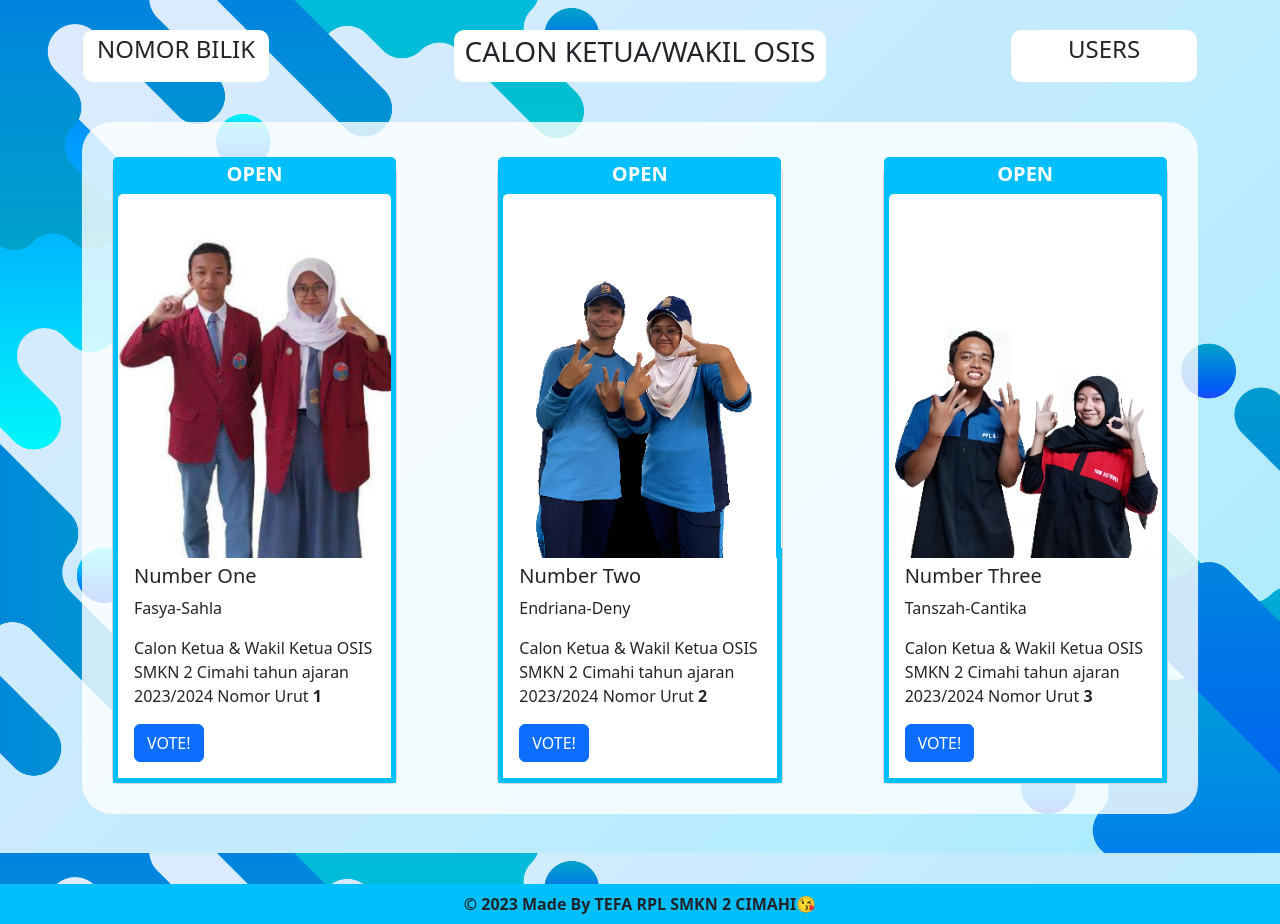
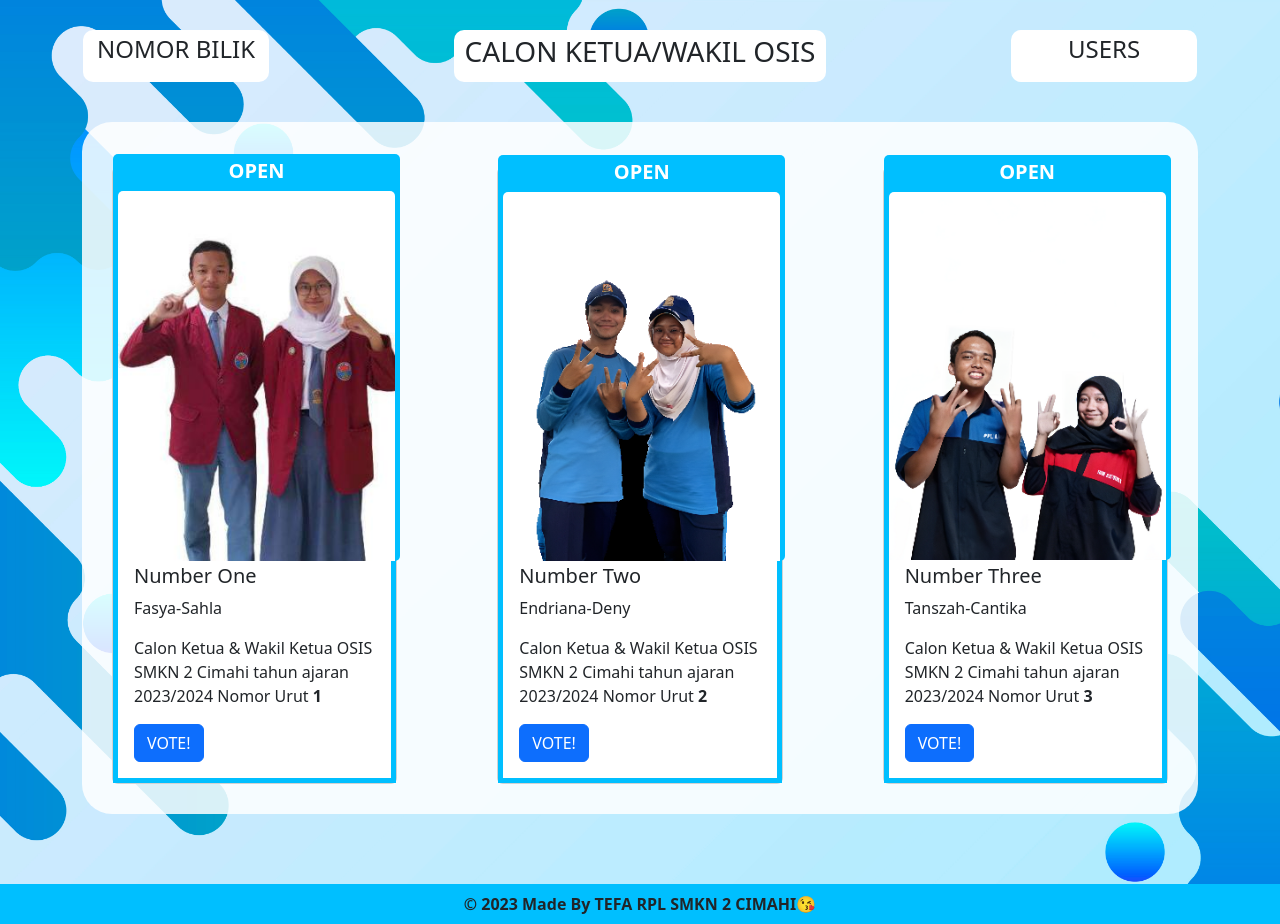
Before and after one commit to msa209hua/pemilos, a PHP site: page /pemilos/pilih.php in a window 1280 px wide. Run offline with PHP 8.4, Linux system fonts and the light colour scheme.

Commit message:
penyesuaian

```diff
--- a/index.php
+++ b/index.php
@@ -7,6 +7,7 @@
 
 body {
   background-image: url('foto/backgroundhome2.jpg');
+  background-size: contain;
 }
 button {
  --color: #0000FF;
@@ -64,7 +65,7 @@ button:active:before {
     width: 100%;
     height: 40px;
     background-color: deepskyblue;
-    margin-top: 107px;
+    margin-top: 204px;
     font-weight: 700;
         }
 .foot p {
--- a/pilih.php
+++ b/pilih.php
@@ -10,7 +10,7 @@
     <style>
         body {
             background-image: url(foto/background.jpg);
-            background-size: contain;
+            background-size: cover;
         }
 
         .head {
@@ -25,7 +25,7 @@
         .book {
             position: relative;
             border-radius: 5px;
-            width: 283px;
+            width: 287px;
             height: 380px;
             background-color: whitesmoke;
             -webkit-transform: preserve-3d;
@@ -88,6 +88,7 @@
             -webkit-transform: rotatey(-90deg);
             -ms-transform: rotatey(-90deg);
             transform: rotatey(-90deg);
+            transition-delay: .1s;
         }
 
         .a,
@@ -107,7 +108,7 @@
             flex-direction: row;
             justify-content: center;
 
-            background-color: rgba(255, 255, 255, 0.808);
+            background-color: rgba(255, 255, 255, 0.85);
             padding: 30px;
             padding-top: 45px;
             margin: 40px 0 40px 0;
@@ -158,7 +159,7 @@
             <div class="main">
                 <div class="card c-one" style="width: 18rem;">
                     <div class="book">
-                        <img src="foto/poster-1.jpg" style="width: 283px; heigth: 380px; border-radius: 5px;">
+                        <img src="foto/poster-1.jpg" style="width: 283px; height: 378px; border-radius: 5px;">
                         <div class="cover">
                             <div class="p-cover">
                                 <h5>OPEN</h5>
@@ -175,7 +176,7 @@
                 </div>
                 <div class="card c-two" style="width: 18rem;">
                     <div class="book">
-                        <img src="foto/poster-2.jpg" style="width: 283px; heigth: 380px; border-radius: 5px;">
+                        <img src="foto/poster-2.jpg" style="width: 283px; height: 378px; border-radius: 5px;">
                         <div class="cover">
                             <div class="p-cover">
                                 <h5>OPEN</h5>
@@ -192,7 +193,7 @@
                 </div>
                 <div class="card c-three" style="width: 18rem;">
                     <div class="book">
-                        <img src="foto/poster-3.png" style="width: 283px; heigth: 380px; border-radius: 5px;">
+                        <img src="foto/poster-3.png" style="width: 283px; height: 378px; border-radius: 5px;">
                         <div class="cover">
                             <div class="p-cover">
                                 <h5>OPEN</h5>
--- a/success.php
+++ b/success.php
@@ -28,6 +28,6 @@ Your browser does not support the audio element.
     <img src="foto/ceklis.gif" width: 1500px; height: 1500px; style="padding-top: 100px; padding-left:225px; "/>
     <h3 style="color: #ffffff">Terima Kasih <br> Telah Berpastisipasi <br> Dalam Pemilihan Ketua Osis dan Wakil Ketua Osis Tahun Ajaran <br> 2023-2024</h3>
     </center>
-    <meta http-equiv="refresh" content="4; URL=http://localhost/pemilos/index.php" />
+    <meta http-equiv="refresh" content="6; URL=http://localhost/pemilos/index.php" />
 </body>
 </html>
```
